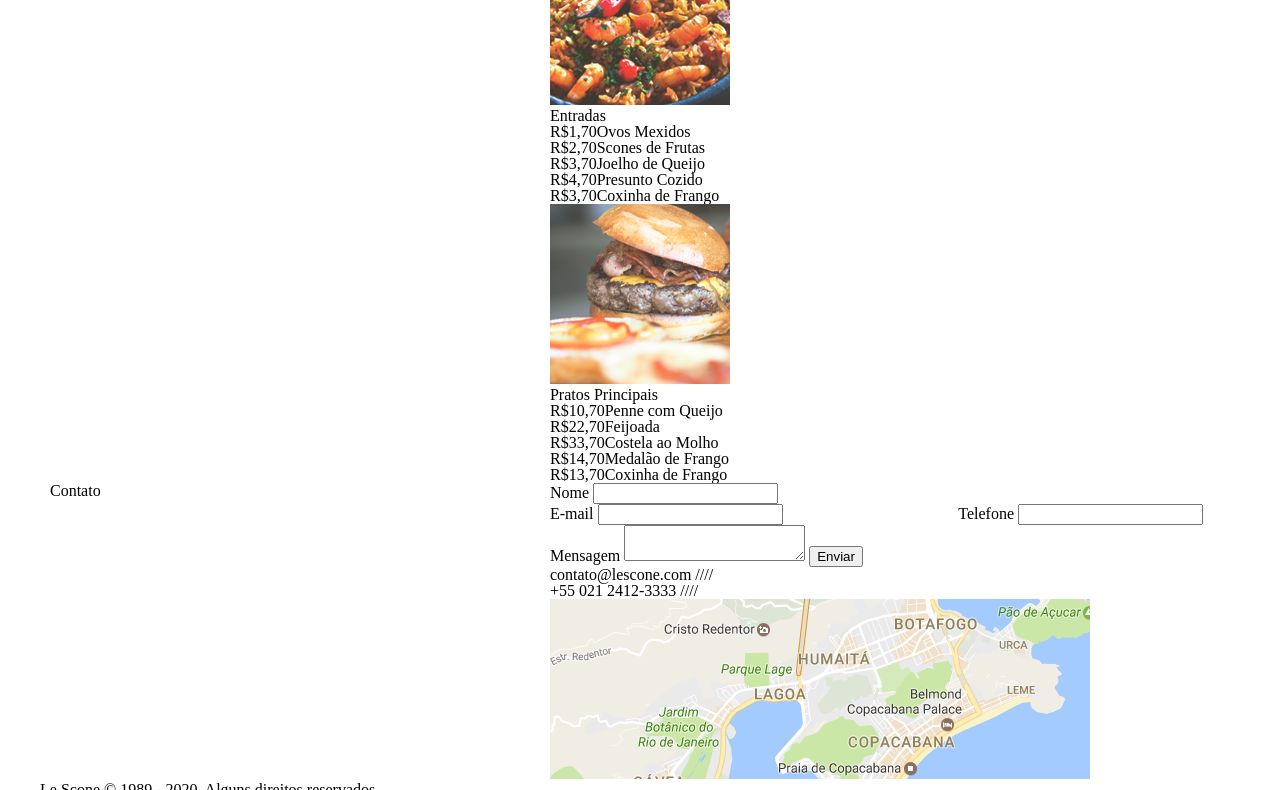
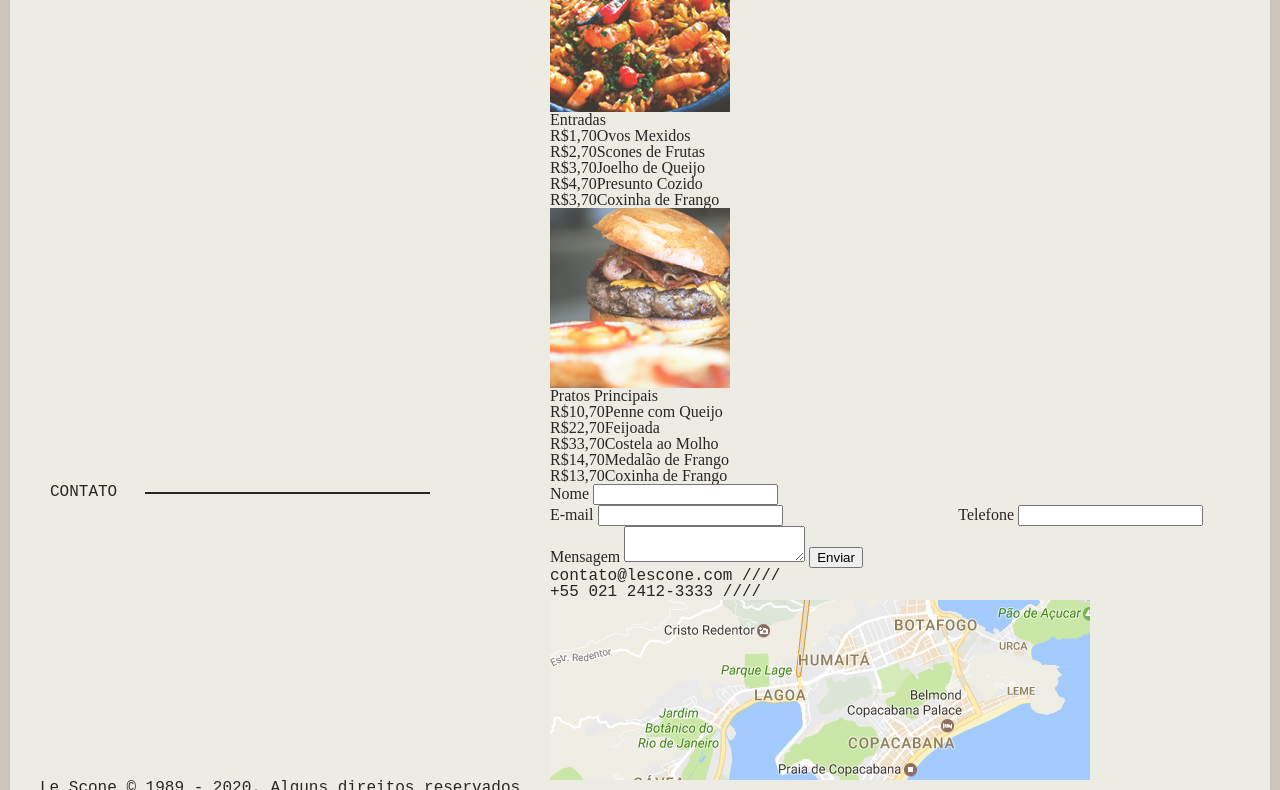
Before and after one commit to jpdrsanchez/lescone, a website: page index.html in a window 1280 px wide. Shown: the part 778-1568 px from the top of the page. Drawn offline with Linux system fonts and the light colour scheme; a web font is replaced by a local one.

Commit message:
Finalized _geral.scss

```diff
--- /dev/null
+++ b/css/scss/_geral.scss
@@ -0,0 +1,37 @@
+body {
+  background: $bege-claro;
+  border: rem(10) solid $bege-medio;
+  color: $cinza;
+  @include device(small) {
+    border: none;
+  }
+}
+
+img {
+  display: block;
+  max-width: 100%;
+}
+
+p {
+  @include tipo-1(18);
+}
+
+.titulo {
+  @include tipo-1(18);
+  text-transform: uppercase;
+  @include device(small) {
+    margin-bottom: rem(40);
+  }
+  &::after {
+    content: '';
+    display: block;
+    background: $cinza;
+    width: 75%;
+    float: right;
+    height: rem(2);
+    margin-top: rem(8);
+    @include device(medium) {
+      width: 60%;
+    }
+  }
+}
--- /dev/null
+++ b/css/scss/_variaveis-e-mixins.scss
@@ -0,0 +1,34 @@
+// Cores
+$bege-claro: #edece4;
+$bege-medio: #cbc6b9;
+$bege-escuro: #988c77;
+$cinza: #2a2426;
+
+// Fontes
+$fonte-1: 'PT Mono', monospace;
+$fonte-2: 'Aref Ruqaa', serif;
+
+@function rem($pixel, $contexto: 16) {
+  @return $pixel / $contexto + rem;
+}
+
+// Mixins Fontes
+@mixin tipo-1($size) {
+  font-family: $fonte-1;
+  @if size == 18 {
+    font-size: rem(18);
+    line-height: rem(30);
+  }
+}
+
+@mixin tipo-2($size) {
+  font-family: $fonte-2;
+  @if size == 18 {
+    font-size: rem(18);
+    line-height: rem(30);
+  }
+  @else if size == 24 {
+    font-size: rem(18);
+    line-height: rem(30);
+  }
+}
--- a/css/scss/style.scss
+++ b/css/scss/style.scss
@@ -1,7 +1,4 @@
 @import 'reset';
 @import 'grid';
-
-div {
-  font-family: 'PT Mono', monospace;
-  font-family: 'Aref Ruqaa', serif;
-}
+@import 'variaveis-e-mixins';
+@import 'geral';
```
Also changed, not shown: css/style.css, 1 other file.
